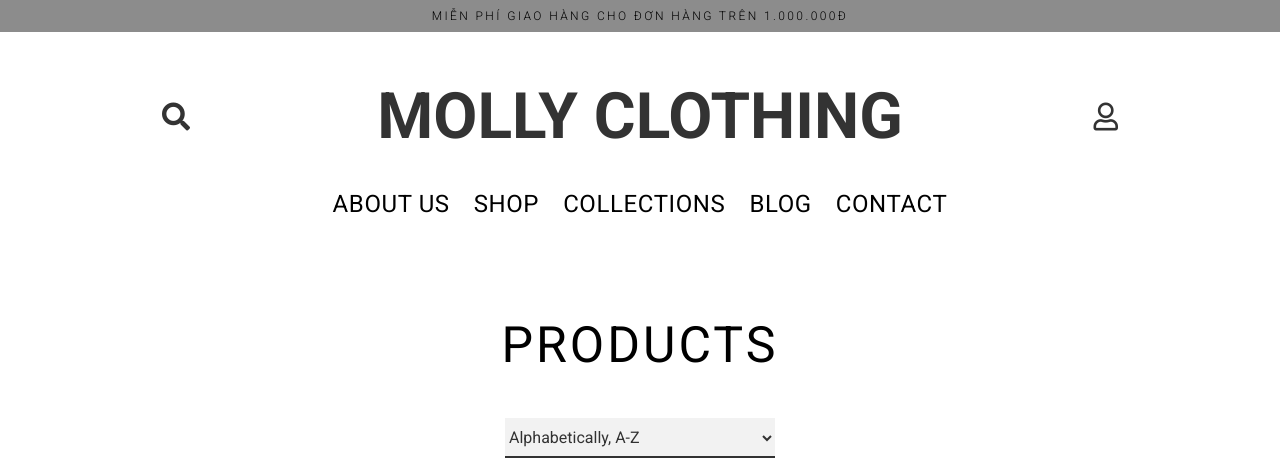
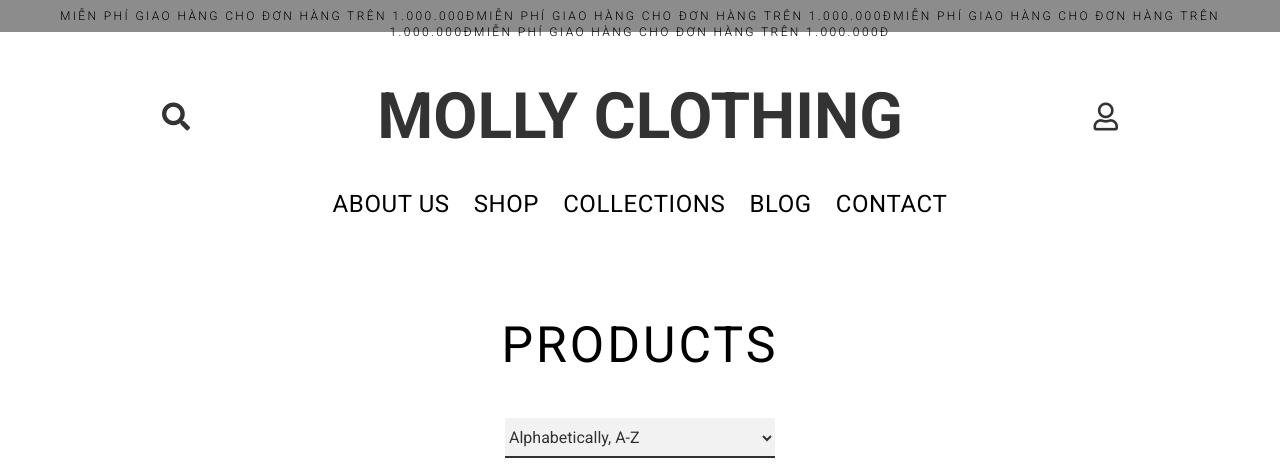
Before and after one commit to duynguyen2209/Molly, a plain HTML site: page index.html in a window 1280 px wide. Shown: the top 475 px of the page. Drawn offline with nearby package versions, Linux system fonts and the light colour scheme.

Commit message:
Update index.html

```diff
--- a/index.html
+++ b/index.html
@@ -21,7 +21,7 @@
         <div class="announcment">
             <div class="announcment-wrap">
                 <div class="announcment-text">
-                    Miễn phí giao hàng cho đơn hàng trên 1.000.000đ
+                    Miễn phí giao hàng cho đơn hàng trên 1.000.000đMiễn phí giao hàng cho đơn hàng trên 1.000.000đMiễn phí giao hàng cho đơn hàng trên 1.000.000đMiễn phí giao hàng cho đơn hàng trên 1.000.000đ
                 </div>
             </div>
         </div>
```
